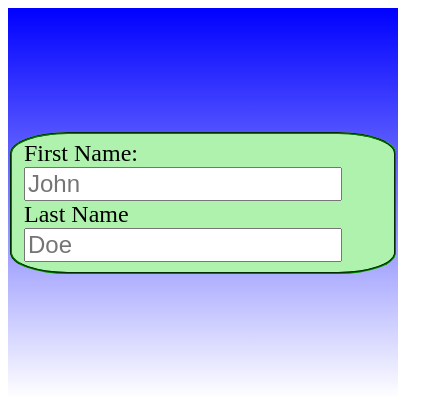
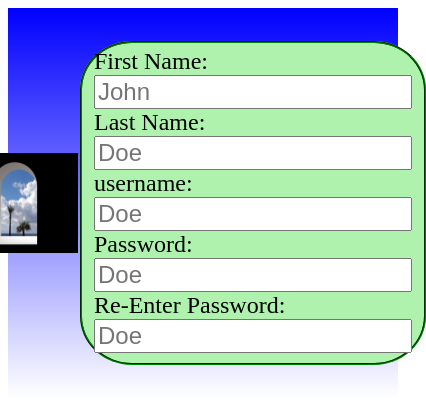
Before and after one commit to elliohip/Sign-In-Page-OP, a plain HTML site: page index.html in a window 390 px wide. Shown: the whole page, 426 px wide, since content can reach past the window. Drawn offline with Linux system fonts and the light colour scheme.

Commit message:
made it look prettier and a little responsive

```diff
--- a/index.html
+++ b/index.html
@@ -11,17 +11,35 @@
 
     <div id="background">
 
+        <img src="window.png" id="relaxingimg">
+
         <fieldset>
-            <form>
+            <form id="Sign-In-Container">
                 <div>
                     <label for="first-name">First Name: </label>
                     <input type="text" placeholder="John" id="first-name" name="first_name" required>
                 </div>
 
                 <div>
-                    <label for="last-name" type="text" id="last-name" name="last_name">Last Name</label>
+                    <label for="last-name" name="last_name">Last Name: </label>
                     <input type="text" placeholder="Doe" id="last-name" name="last_name" required>
                 </div>
+
+                <div>
+                    <label for="user-name" type="text" name="user_name">username: </label>
+                    <input type="text" placeholder="Doe" id="user-name" name="last_name" required>
+                </div>
+
+                <div>
+                    <label for="password" type="text" name="password">Password: </label>
+                    <input type="text" placeholder="Doe" id="password" name="last_name" required>
+                </div>
+
+                <div>
+                    <label for="RePass" type="text" name="RePass">Re-Enter Password: </label>
+                    <input type="text" placeholder="Doe" id="RePass" name="last_name" required>
+                </div>
+
 
             </form>
         </fieldset>
--- a/style.css
+++ b/style.css
@@ -31,3 +31,12 @@ fieldset {
 label, input {
     font-size: 1.5rem;
 }
+
+
+
+#relaxingimg {
+    justify-self: center;
+    align-self: center;
+    height: clamp(100px, 25vw, 30vw);
+    width: clamp(100px, 25vw, 30vw);
+}
```
Also changed, not shown: window.png (added), 1 other file.
